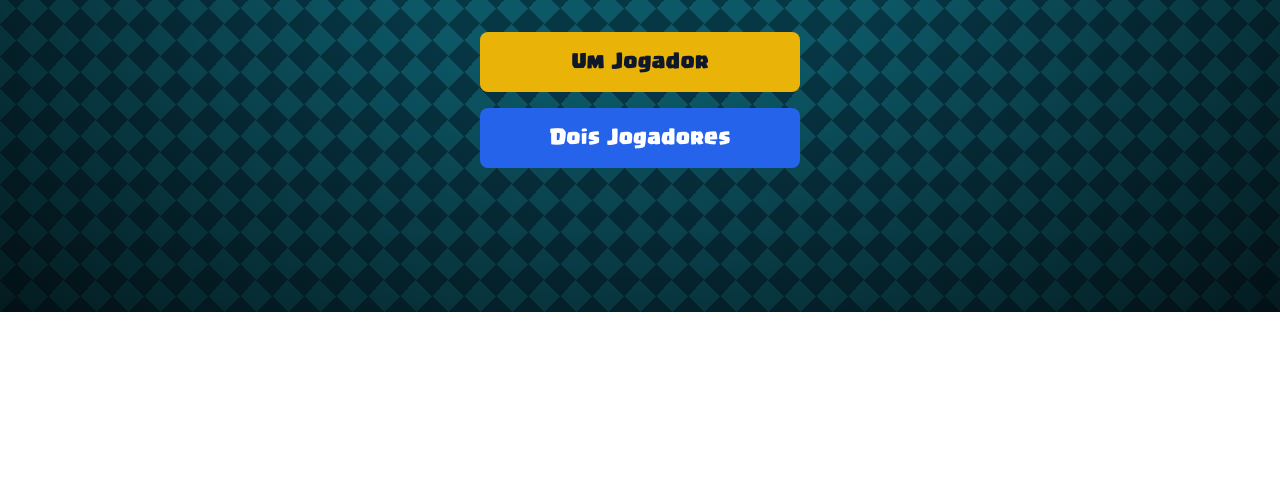
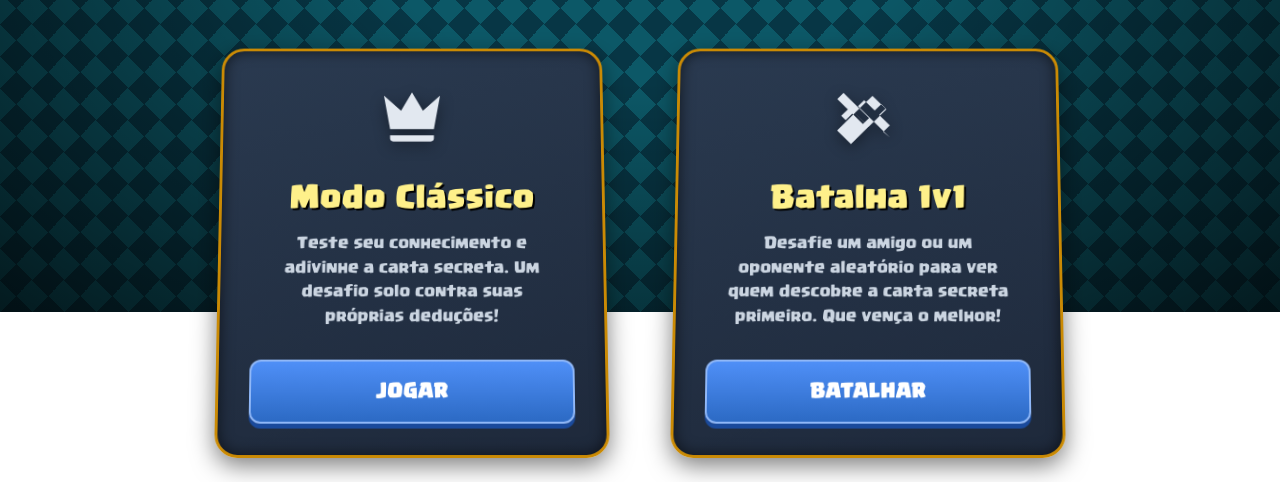
Before and after one commit to lucas-holiver/clash-guessr, a plain HTML site: page index.html in a window 1280 px wide. Shown: the part 488-970 px from the top of the page. Before the commit the page ends 800 px from the top, so only its background shows below. Drawn offline with nearby package versions, Linux system fonts and the light colour scheme; no server answers.

Commit message:
Menu Reformulation

```diff
--- a/index.html
+++ b/index.html
@@ -18,14 +18,33 @@
             <p class="text-slate-300 mt-2 text-shadow">Adivinhe a carta de CLASH!</p>
         </header>
 
-        <!-- Menu Principal -->
-        <section id="main-menu" class="w-full max-w-xs flex flex-col items-center gap-4 mt-8">
-            <button id="one-player-btn" class="w-full px-6 py-4 bg-yellow-500 text-slate-900 font-bold rounded-lg text-xl hover:bg-yellow-400 transition-transform hover:scale-105 transform disabled:bg-slate-500 disabled:scale-100 disabled:cursor-wait">
-                Um Jogador
-            </button>
-            <button id="two-player-btn" class="w-full px-6 py-4 bg-blue-600 text-white font-bold rounded-lg text-xl hover:bg-blue-500 transition-transform hover:scale-105 transform">
-                Dois Jogadores
-            </button>
+        <!-- Menu Principal Reformulado -->
+        <section id="main-menu" class="w-full max-w-4xl flex flex-col items-center gap-4 mt-8 px-4">
+            <div class="grid grid-cols-1 md:grid-cols-2 gap-8 lg:gap-12 w-full">
+                <!-- Card Modo Clássico (Um Jogador) -->
+                <div class="mode-card" onclick="document.getElementById('one-player-btn').click();">
+                    <div class="mode-card-icon">
+                        <svg xmlns="http://www.w3.org/2000/svg" viewBox="0 0 24 24" class="w-full h-full"><path fill="currentColor" d="M5 16L3 5l5.5 5L12 4l3.5 6L21 5l-2 11H5m14 3c0 .6-.4 1-1 1H6c-.6 0-1-.4-1-1v-1h14v1Z"/></svg>
+                    </div>
+                    <h2 class="mode-card-title">Modo Clássico</h2>
+                    <p class="mode-card-description">Teste seu conhecimento e adivinhe a carta secreta. Um desafio solo contra suas próprias deduções!</p>
+                    <button id="one-player-btn" class="mode-card-button">
+                        Jogar
+                    </button>
+                </div>
+
+                <!-- Card Batalha 1v1 (Dois Jogadores) -->
+                <div class="mode-card" onclick="document.getElementById('two-player-btn').click();">
+                    <div class="mode-card-icon">
+                        <svg xmlns="http://www.w.org/2000/svg" viewBox="0 0 24 24" class="w-full h-full"><path fill="currentColor" d="M4.14 4.14L2.16 6.12l2.69 2.7l.71.7l-2.12 2.13l1.41 1.41l2.12-2.12l.71.71l2.69 2.69l1.98-1.98L4.14 4.14m12.72 12.72l2.12-2.12l-2.69-2.7l-.71-.7l2.12-2.12l-1.41-1.41l-2.12 2.12l-.71-.71l-2.69-2.69l-1.98 1.98l10.25 10.25M6.57 20.84L2.12 16.4l5.66-5.66l4.44 4.44l-5.65 5.66m11.31-11.31L12.2 15.2l-4.44-4.44l5.68-5.66l4.42 4.42Z"/></svg>
+                    </div>
+                    <h2 class="mode-card-title">Batalha 1v1</h2>
+                    <p class="mode-card-description">Desafie um amigo ou um oponente aleatório para ver quem descobre a carta secreta primeiro. Que vença o melhor!</p>
+                    <button id="two-player-btn" class="mode-card-button">
+                        Batalhar
+                    </button>
+                </div>
+            </div>
         </section>
 
         <!-- Lobby Dois Jogadores -->
--- a/style.css
+++ b/style.css
@@ -419,3 +419,89 @@ input[type="range"]::-moz-range-thumb {
     opacity: 0;
     animation: suggestion-reveal 0.3s cubic-bezier(0.25, 0.46, 0.45, 0.94) forwards;
 }
+
+/* --- REFORMULAÇÃO DO MENU PRINCIPAL --- */
+.mode-card {
+    background: linear-gradient(165deg, #2a3a50, #1e293b);
+    border: 3px solid #ca8a04; /* yellow-600 */
+    border-radius: 1.5rem; /* rounded-3xl */
+    padding: 2rem;
+    text-align: center;
+    display: flex;
+    flex-direction: column;
+    align-items: center;
+    box-shadow: inset 0 0 15px rgba(0,0,0,0.6), 0 8px 25px rgba(0,0,0,0.5);
+    transition: all 0.3s cubic-bezier(0.25, 0.46, 0.45, 0.94);
+    transform: perspective(1200px) rotateX(7deg) scale(0.95);
+    cursor: pointer;
+}
+
+.mode-card:hover {
+    transform: perspective(1200px) rotateX(0deg) translateY(-15px) scale(1);
+    box-shadow: inset 0 0 10px rgba(0,0,0,0.4), 0 15px 35px rgba(202, 138, 4, 0.3);
+    border-color: #f59e0b; /* yellow-500 */
+}
+
+.mode-card-icon {
+    margin-bottom: 1.5rem;
+    filter: drop-shadow(0 4px 8px rgba(0,0,0,0.4));
+    width: 80px;
+    height: 80px;
+    color: #e2e8f0; /* slate-200 */
+}
+
+.mode-card-title {
+    font-family: 'ClashFont', sans-serif;
+    font-weight: bold;
+    font-size: 2rem; /* text-3xl */
+    text-shadow: 2px 2px 0 #000;
+    color: #fef08a; /* yellow-200 */
+    margin-bottom: 0.75rem;
+}
+
+.mode-card-description {
+    color: #cbd5e1; /* slate-300 */
+    max-width: 300px;
+    margin-bottom: 2rem;
+    flex-grow: 1; /* Pushes button to bottom */
+    line-height: 1.6;
+}
+
+.mode-card-button {
+    width: 100%;
+    padding: 1rem 1.5rem;
+    font-family: 'ClashFont', sans-serif;
+    font-weight: bold;
+    font-size: 1.25rem; /* text-xl */
+    text-transform: uppercase;
+    color: white;
+    background: linear-gradient(to bottom, #4f8ff7, #2c6ac4);
+    border: 2px solid #90b8f8;
+    border-radius: 0.75rem; /* rounded-xl */
+    box-shadow: 0 5px 0 #1a4a9c;
+    transition: all 0.15s ease-out;
+    position: relative;
+    top: 0;
+}
+
+.mode-card-button:hover {
+    background: linear-gradient(to bottom, #609cfa, #3d7dd1);
+}
+
+.mode-card-button:active {
+    top: 3px;
+    box-shadow: 0 2px 0 #1a4a9c;
+}
+
+.mode-card-button:disabled {
+    background: #475569; /* slate-600 */
+    box-shadow: 0 5px 0 #1e293b; /* slate-800 */
+    cursor: wait;
+    color: #94a3b8; /* slate-400 */
+    transform: none;
+    top: 0;
+}
+
+.mode-card-button:disabled:active {
+    top: 0;
+}
```
